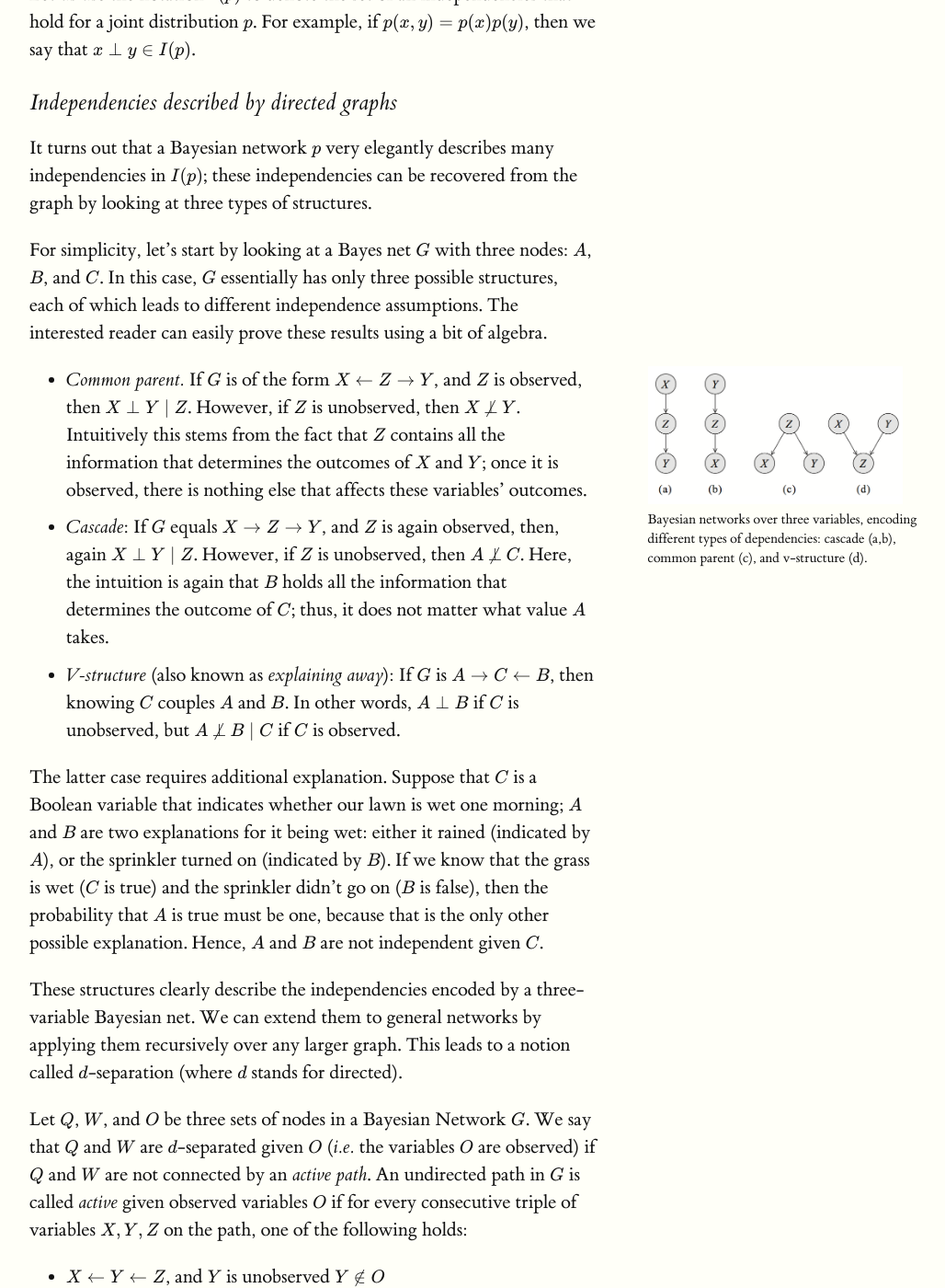
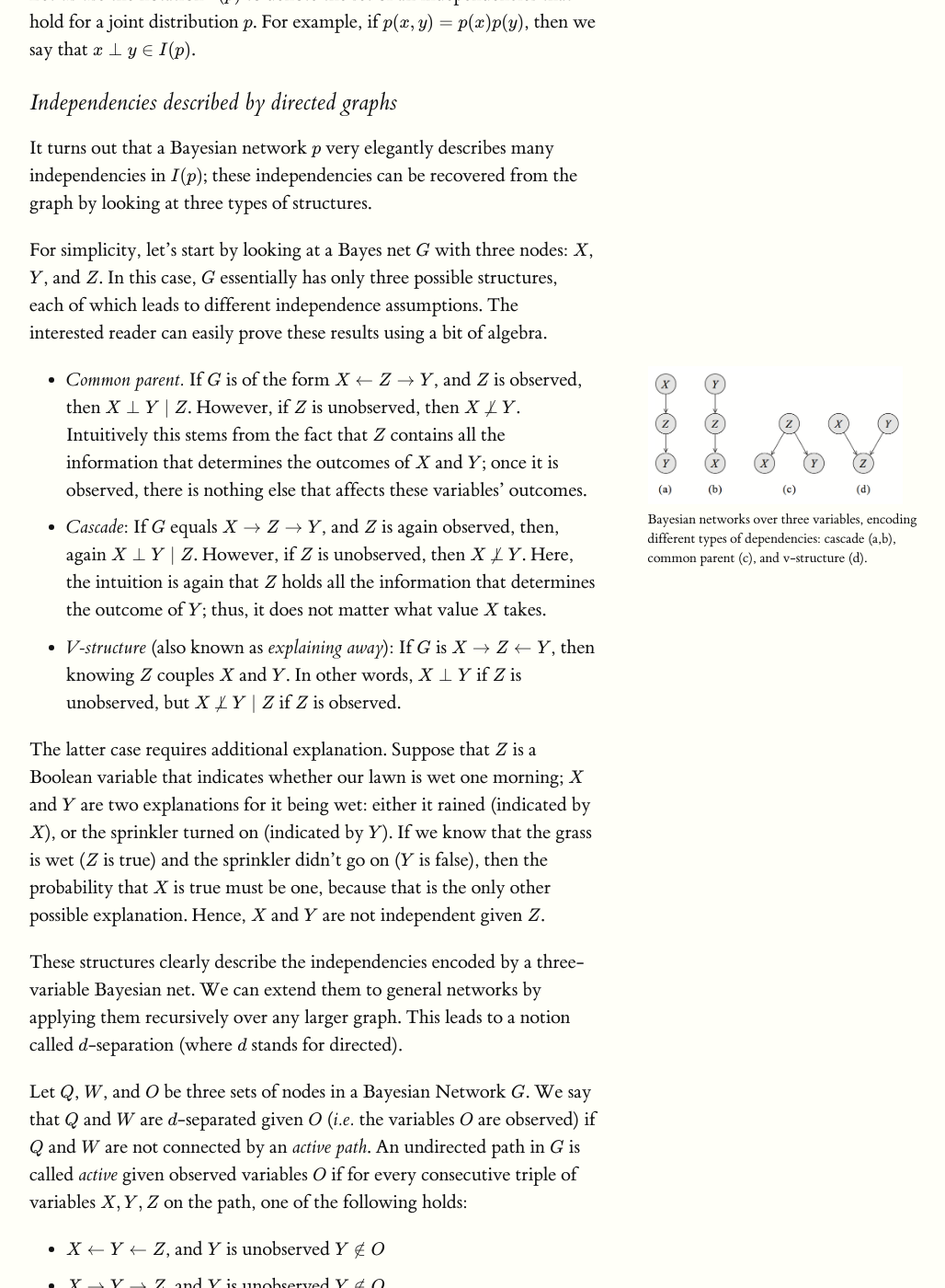
Before and after one commit to ermongroup/cs228-notes, a Jekyll site: the page built from representation/directed/index.md, in a window 1280 px wide and 1400 px high, scrolled down 3822 px. Shown: the whole window at 92% size, without its empty margins (128-1156 px from the left). Built offline with Jekyll 4.4.1, drawn with Linux system fonts in a browser that asks for light colours; formulas are drawn with MathJax 3.

Commit message:
change notation so consistent with figure

```diff
--- a/representation/directed/index.md
+++ b/representation/directed/index.md
@@ -71,13 +71,13 @@ Let us use the notation $$I(p)$$ to denote the set of all independencies that ho
 
 It turns out that a Bayesian network $$p$$ very elegantly describes many independencies in $$I(p)$$; these independencies can be recovered from the graph by looking at three types of structures.
 
-For simplicity, let's start by looking at a Bayes net $$G$$ with three nodes: $$A$$, $$B$$, and $$C$$. In this case, $$G$$ essentially has only three possible structures, each of which leads to different independence assumptions. The interested reader can easily prove these results using a bit of algebra.
+For simplicity, let's start by looking at a Bayes net $$G$$ with three nodes: $$X$$, $$Y$$, and $$Z$$. In this case, $$G$$ essentially has only three possible structures, each of which leads to different independence assumptions. The interested reader can easily prove these results using a bit of algebra.
 
 - {% include marginfigure.html id="bn" url="assets/img/3node-bayesnets.png" description="Bayesian networks over three variables, encoding different types of dependencies: cascade (a,b), common parent (c), and v-structure (d)." %}*Common parent.* If $$G$$ is of the form $$X \leftarrow Z \rightarrow Y$$, and $$Z$$ is observed, then $$X \perp Y \mid Z$$. However, if $$Z$$ is unobserved, then $$X \not\perp Y$$. Intuitively this stems from the fact that $$Z$$ contains all the information that determines the outcomes of $$X$$ and $$Y$$; once it is observed, there is nothing else that affects these variables' outcomes.
-- *Cascade*: If $$G$$ equals $$X \rightarrow Z \rightarrow Y$$, and $$Z$$ is again observed, then, again $$X \perp Y \mid Z$$. However, if $$Z$$ is unobserved, then $$A \not\perp C$$. Here, the intuition is again that $$B$$ holds all the information that determines the outcome of $$C$$; thus, it does not matter what value $$A$$ takes.
-- *V-structure* (also known as *explaining away*): If $$G$$ is $$A \rightarrow C \leftarrow B$$, then knowing $$C$$ couples $$A$$ and $$B$$. In other words, $$A \perp B$$ if $$C$$ is unobserved, but $$A \not\perp B \mid C$$ if $$C$$ is observed.
+- *Cascade*: If $$G$$ equals $$X \rightarrow Z \rightarrow Y$$, and $$Z$$ is again observed, then, again $$X \perp Y \mid Z$$. However, if $$Z$$ is unobserved, then $$X \not\perp Y$$. Here, the intuition is again that $$Z$$ holds all the information that determines the outcome of $$Y$$; thus, it does not matter what value $$X$$ takes.
+- *V-structure* (also known as *explaining away*): If $$G$$ is $$X \rightarrow Z \leftarrow Y$$, then knowing $$Z$$ couples $$X$$ and $$Y$$. In other words, $$X \perp Y$$ if $$Z$$ is unobserved, but $$X \not\perp Y \mid Z$$ if $$Z$$ is observed.
 
-The latter case requires additional explanation. Suppose that $$C$$ is a Boolean variable that indicates whether our lawn is wet one morning; $$A$$ and $$B$$ are two explanations for it being wet: either it rained (indicated by $$A$$), or the sprinkler turned on (indicated by $$B$$). If we know that the grass is wet ($$C$$ is true) and the sprinkler didn't go on ($$B$$ is false), then the probability that $$A$$ is true must be one, because that is the only other possible explanation. Hence, $$A$$ and $$B$$ are not independent given $$C$$.
+The latter case requires additional explanation. Suppose that $$Z$$ is a Boolean variable that indicates whether our lawn is wet one morning; $$X$$ and $$Y$$ are two explanations for it being wet: either it rained (indicated by $$X$$), or the sprinkler turned on (indicated by $$Y$$). If we know that the grass is wet ($$Z$$ is true) and the sprinkler didn't go on ($$Y$$ is false), then the probability that $$X$$ is true must be one, because that is the only other possible explanation. Hence, $$X$$ and $$Y$$ are not independent given $$Z$$.
 
 These structures clearly describe the independencies encoded by a three-variable Bayesian net. We can extend them to general networks by applying them recursively over any larger graph. This leads to a notion called $$d$$-separation (where $$d$$ stands for directed).
 
```
